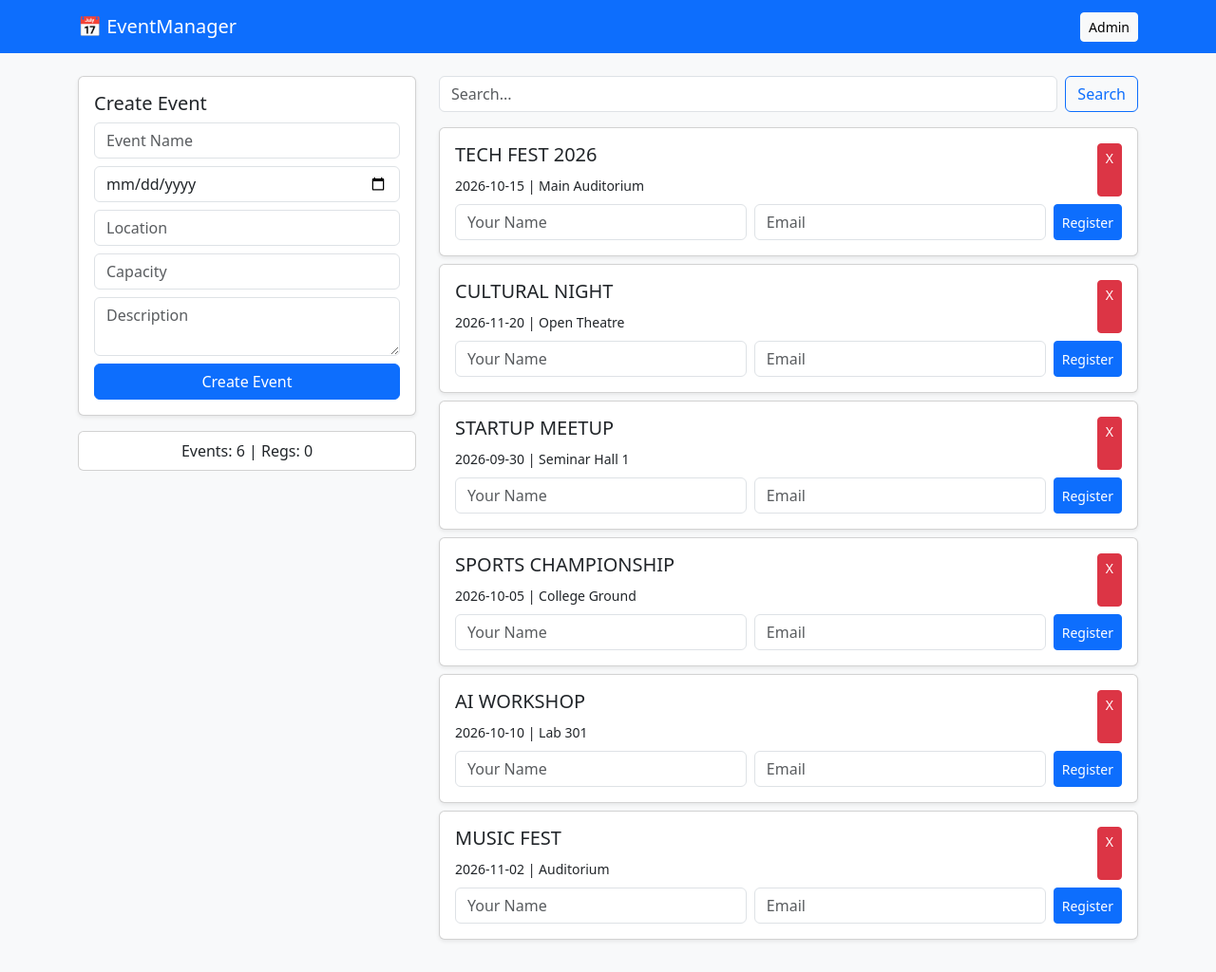
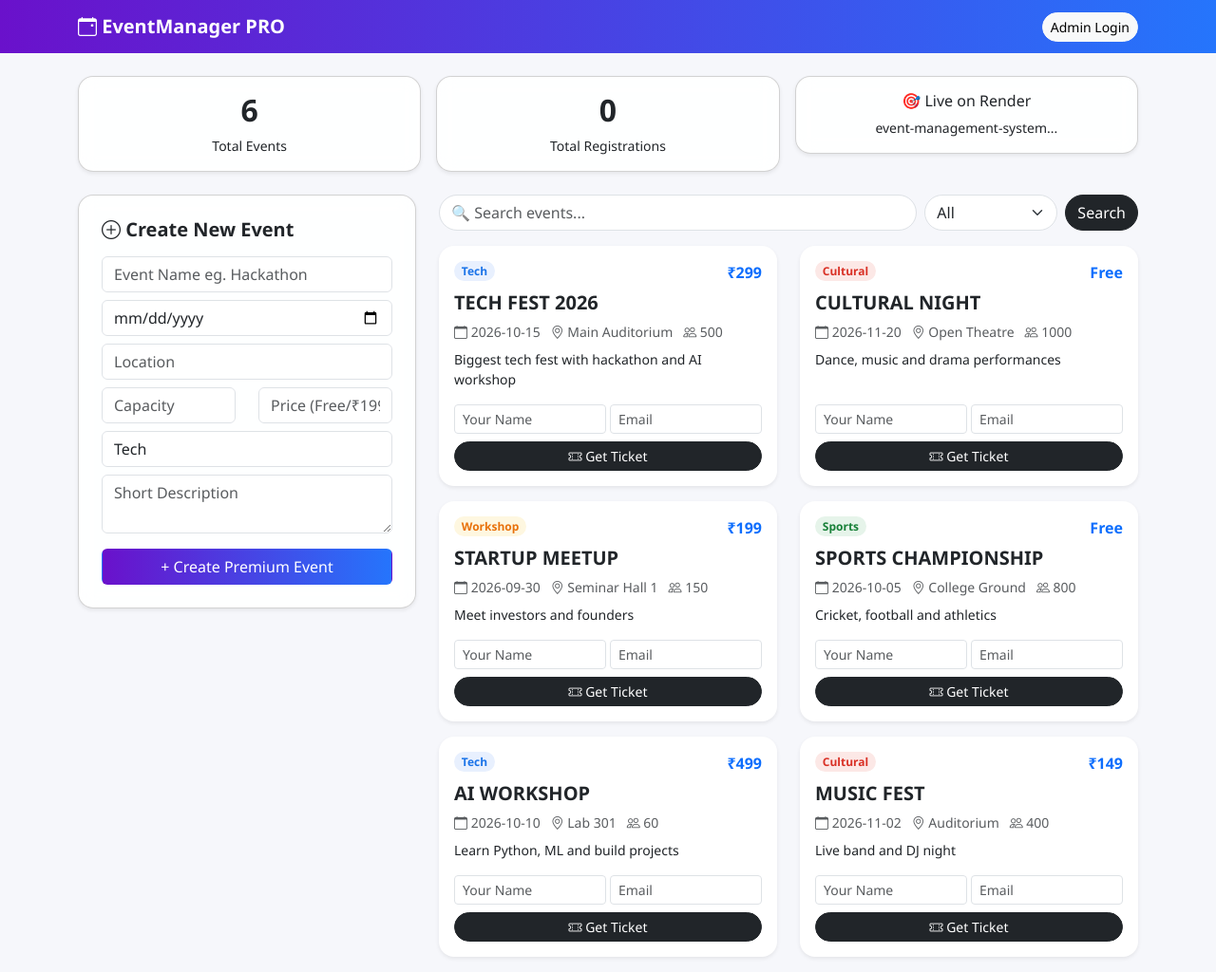
Before and after one commit to madeehanayeem27-create/Event_Management_System, a Flask app: page / in a window 1280 px wide. Shown: the whole page at 95% size. Before the commit the page ends 991 px from the top, so only its background shows below. Run offline with Flask 3, Linux system fonts and the light colour scheme; data comes from the database, SQL or seed files in the repository; both versions use the stored data as it was after the commit; data that the repository does not hold is empty.

Commit message:
admin premium

```diff
--- a/app.py
+++ b/app.py
@@ -1,6 +1,8 @@
-from flask import Flask, render_template, request, redirect
+from flask import Flask, render_template, request, redirect, session
 from flask_sqlalchemy import SQLAlchemy
+
 app = Flask(__name__)
+app.secret_key = "premium2026"
 app.config['SQLALCHEMY_DATABASE_URI'] = 'sqlite:///events.db'
 db = SQLAlchemy(app)
 
@@ -11,39 +13,71 @@ class Event(db.Model):
     location = db.Column(db.String(100))
     capacity = db.Column(db.Integer)
     description = db.Column(db.String(200))
+    category = db.Column(db.String(50))
+    price = db.Column(db.String(20), default="Free")
 
 class Registration(db.Model):
     id = db.Column(db.Integer, primary_key=True)
     event_id = db.Column(db.Integer)
     student_name = db.Column(db.String(100))
     email = db.Column(db.String(100))
+    ticket_id = db.Column(db.String(20))
 
 with app.app_context():
     db.create_all()
+    if Event.query.count() == 0:
+        sample = [
+            Event(name="TECH FEST 2026", date="2026-10-15", location="Main Auditorium", capacity=500, description="Biggest tech fest with hackathon and AI workshop", category="Tech", price="₹299"),
+            Event(name="CULTURAL NIGHT", date="2026-11-20", location="Open Theatre", capacity=1000, description="Dance, music and drama performances", category="Cultural", price="Free"),
+            Event(name="STARTUP MEETUP", date="2026-09-30", location="Seminar Hall 1", capacity=150, description="Meet investors and founders", category="Workshop", price="₹199"),
+            Event(name="SPORTS CHAMPIONSHIP", date="2026-10-05", location="College Ground", capacity=800, description="Cricket, football and athletics", category="Sports", price="Free"),
+            Event(name="AI WORKSHOP", date="2026-10-10", location="Lab 301", capacity=60, description="Learn Python, ML and build projects", category="Tech", price="₹499"),
+            Event(name="MUSIC FEST", date="2026-11-02", location="Auditorium", capacity=400, description="Live band and DJ night", category="Cultural", price="₹149"),
+        ]
+        db.session.add_all(sample); db.session.commit()
 
 @app.route("/")
 def home():
-    q = request.args.get('search')
-    events = Event.query.filter(Event.name.contains(q)).all() if q else Event.query.all()
+    q = request.args.get('search','')
+    cat = request.args.get('category','All')
+    events = Event.query
+    if q: events = events.filter(Event.name.contains(q))
+    if cat != 'All': events = events.filter_by(category=cat)
+    events = events.all()
     return render_template("index.html", events=events, total_events=Event.query.count(), total_regs=Registration.query.count())
 
 @app.route("/add_event", methods=["POST"])
 def add_event():
-    e = Event(name=request.form["name"], date=request.form["date"], location=request.form["location"], capacity=request.form["capacity"], description=request.form["description"])
+    if "admin" not in session: return redirect("/login")
+    e = Event(name=request.form["name"], date=request.form["date"], location=request.form["location"], capacity=request.form["capacity"], description=request.form["description"], category=request.form["category"], price=request.form["price"])
     db.session.add(e); db.session.commit(); return redirect("/")
 
 @app.route("/delete/<int:id>")
 def delete_event(id):
-    db.session.delete(Event.query.get(id)); db.session.commit(); return redirect("/")
+    if "admin" not in session: return redirect("/login")
+    Event.query.filter_by(id=id).delete(); db.session.commit(); return redirect("/")
 
 @app.route("/register/<int:event_id>", methods=["POST"])
 def register(event_id):
-    r = Registration(event_id=event_id, student_name=request.form["student_name"], email=request.form["email"])
-    db.session.add(r); db.session.commit(); return redirect("/")
+    import random; ticket = f"EVT{random.randint(1000,9999)}"
+    r = Registration(event_id=event_id, student_name=request.form["student_name"], email=request.form["email"], ticket_id=ticket)
+    db.session.add(r); db.session.commit()
+    return render_template("ticket.html", reg=r, event=Event.query.get(event_id))
 
 @app.route("/admin")
 def admin():
+    if "admin" not in session: return redirect("/login")
     return render_template("admin.html", events=Event.query.all(), regs=Registration.query.all())
 
-if __name__ == "__main__":
-    app.run(debug=True)
+@app.route("/login", methods=["GET","POST"])
+def login():
+    if request.method=="POST":
+        if request.form["username"]=="admin" and request.form["password"]=="admin123":
+            session["admin"]=True; return redirect("/")
+    return render_template("login.html")
+
+@app.route("/logout")
+def logout():
+    session.clear(); return redirect("/")
+
+if __name__ == "__main__": app.run(debug=True)
--- a/templates/index.html
+++ b/templates/index.html
@@ -1,25 +1,54 @@
 <!DOCTYPE html>
-<html>
-<head>
-<title>EventManager</title>
+<html><head><title>EventManager PRO</title>
 <link href="https://cdn.jsdelivr.net/npm/bootstrap@5.3.0/dist/css/bootstrap.min.css" rel="stylesheet">
-</head>
-<body class="bg-light">
-<nav class="navbar navbar-dark bg-primary"><div class="container"><span class="navbar-brand">📅 EventManager</span><a href="/admin" class="btn btn-light btn-sm">Admin</a></div></nav>
-<div class="container mt-4"><div class="row">
-<div class="col-md-4"><div class="card p-3 shadow-sm"><h5>Create Event</h5>
+<link href="https://cdn.jsdelivr.net/npm/bootstrap-icons@1.11.0/font/bootstrap-icons.css" rel="stylesheet">
+<style>
+body{background:#f6f7fb;font-family: 'Segoe UI', sans-serif;}
+.navbar{background: linear-gradient(90deg,#6a11cb,#2575fc)!important;}
+.event-card{border:none;border-radius:16px;transition:0.3s;overflow:hidden}
+.event-card:hover{transform:translateY(-6px);box-shadow:0 12px 30px rgba(0,0,0,0.15)!important}
+.category-Tech{background:#e8f0fe;color:#1a73e8} .category-Cultural{background:#fce8e6;color:#d93025}
+.category-Sports{background:#e6f4ea;color:#188038} .category-Workshop{background:#fef7e0;color:#e8710a}
+.glass{background:rgba(255,255,255,0.9);backdrop-filter:blur(10px);border-radius:16px}
+</style></head>
+<body>
+<nav class="navbar navbar-dark"><div class="container"><span class="navbar-brand fw-bold"><i class="bi bi-calendar-event"></i> EventManager PRO</span><div>{% if session.admin %}<a href="/admin" class="btn btn-light btn-sm rounded-pill"><i class="bi bi-speedometer2"></i> Admin Panel</a> <a href="/logout" class="btn btn-outline-light btn-sm rounded-pill ms-1">Logout</a>{% else %}<a href="/login" class="btn btn-light btn-sm rounded-pill">Admin Login</a>{% endif %}</div></div></nav>
+
+<div class="container mt-4">
+<div class="row g-3 mb-4"><div class="col-md-4"><div class="card glass p-3 shadow-sm text-center"><h2 class="fw-bold">{{ total_events }}</h2><small>Total Events</small></div></div><div class="col-md-4"><div class="card glass p-3 shadow-sm text-center"><h2 class="fw-bold">{{ total_regs }}</h2><small>Total Registrations</small></div></div><div class="col-md-4"><div class="card glass p-3 shadow-sm text-center"><h6>🎯 Live on Render</h6><small>event-management-system...</small></div></div></div>
+
+<div class="row">
+<div class="col-md-4">
+<div class="card glass p-4 shadow-sm"><h5 class="fw-bold mb-3"><i class="bi bi-plus-circle"></i> Create New Event</h5>
 <form action="/add_event" method="POST">
-<input class="form-control mb-2" name="name" placeholder="Event Name" required>
+<input class="form-control mb-2" name="name" placeholder="Event Name eg. Hackathon" required>
 <input class="form-control mb-2" type="date" name="date" required>
 <input class="form-control mb-2" name="location" placeholder="Location" required>
-<input class="form-control mb-2" type="number" name="capacity" placeholder="Capacity" required>
-<textarea class="form-control mb-2" name="description" placeholder="Description"></textarea>
-<button class="btn btn-primary w-100">Create Event</button>
+<div class="row"><div class="col-6"><input class="form-control mb-2" type="number" name="capacity" placeholder="Capacity" required></div><div class="col-6"><input class="form-control mb-2" name="price" placeholder="Price (Free/₹199)" required></div></div>
+<select class="form-control mb-2" name="category"><option>Tech</option><option>Cultural</option><option>Sports</option><option>Workshop</option></select>
+<textarea class="form-control mb-3" name="description" placeholder="Short Description" rows="2"></textarea>
+<button class="btn w-100 text-white" style="background:linear-gradient(90deg,#6a11cb,#2575fc)">+ Create Premium Event</button>
 </form></div>
-<div class="card p-2 mt-3 text-center">Events: {{ total_events }} | Regs: {{ total_regs }}</div></div>
-<div class="col-md-8"><form method="GET" class="d-flex mb-3"><input class="form-control me-2" name="search" placeholder="Search..."><button class="btn btn-outline-primary">Search</button></form>
+</div>
+
+<div class="col-md-8">
+<div class="d-flex gap-2 mb-3"><form method="GET" class="d-flex flex-grow-1 gap-2"><input class="form-control rounded-pill" name="search" placeholder="🔍 Search events..."><select name="category" class="form-select rounded-pill" style="max-width:140px"><option>All</option><option>Tech</option><option>Cultural</option><option>Sports</option><option>Workshop</option></select><button class="btn btn-dark rounded-pill">Search</button></form></div>
+
+<div class="row">
 {% for e in events %}
-<div class="card p-3 mb-2 shadow-sm"><div class="d-flex justify-content-between"><div><h5>{{ e.name }}</h5><small>{{ e.date }} | {{ e.location }}</small></div><a href="/delete/{{ e.id }}" class="btn btn-danger btn-sm">X</a></div>
-<form action="/register/{{ e.id }}" method="POST" class="d-flex gap-2 mt-2"><input class="form-control" name="student_name" placeholder="Your Name" required><input class="form-control" name="email" placeholder="Email" required><button class="btn btn-primary btn-sm">Register</button></form></div>
+<div class="col-md-6 mb-3">
+<div class="card event-card shadow-sm p-3 h-100">
+<div class="d-flex justify-content-between align-items-start mb-2"><span class="badge rounded-pill category-{{ e.category }}">{{ e.category }}</span><span class="fw-bold text-primary">{{ e.price }}</span></div>
+<h5 class="fw-bold">{{ e.name }}</h5>
+<p class="small text-muted mb-2"><i class="bi bi-calendar"></i> {{ e.date }} &nbsp; <i class="bi bi-geo-alt"></i> {{ e.location }} &nbsp; <i class="bi bi-people"></i> {{ e.capacity }}</p>
+<p class="small">{{ e.description }}</p>
+<form action="/register/{{ e.id }}" method="POST" class="mt-auto"><div class="row g-1"><div class="col-6"><input class="form-control form-control-sm" name="student_name" placeholder="Your Name" required></div><div class="col-6"><input class="form-control form-control-sm" name="email" placeholder="Email" required></div></div><button class="btn btn-dark btn-sm w-100 mt-2 rounded-pill"><i class="bi bi-ticket-perforated"></i> Get Ticket</button></form>
+{% if session.admin %}<a href="/delete/{{ e.id }}" class="text-danger small mt-2 d-block text-center">Delete Event</a>{% endif %}
+</div>
+</div>
 {% endfor %}
-</div></div></div></body></html>
+</div>
+</div>
+</div>
+</div>
+</body></html>
```
Also changed, not shown: instance/events.db.
